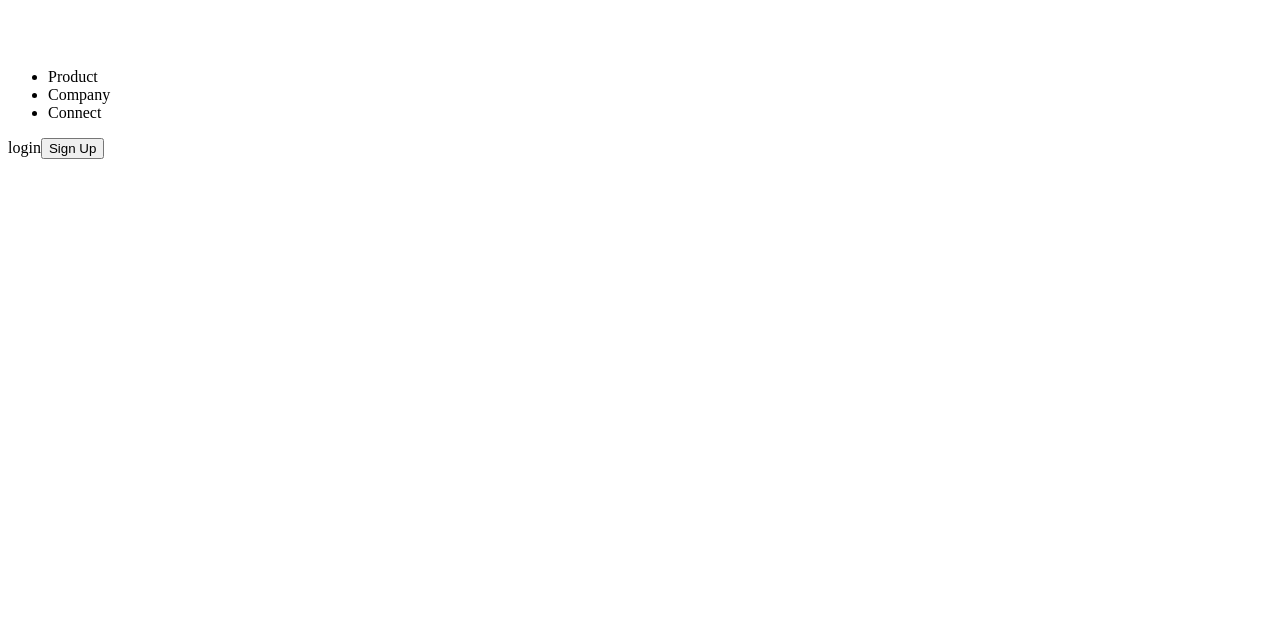
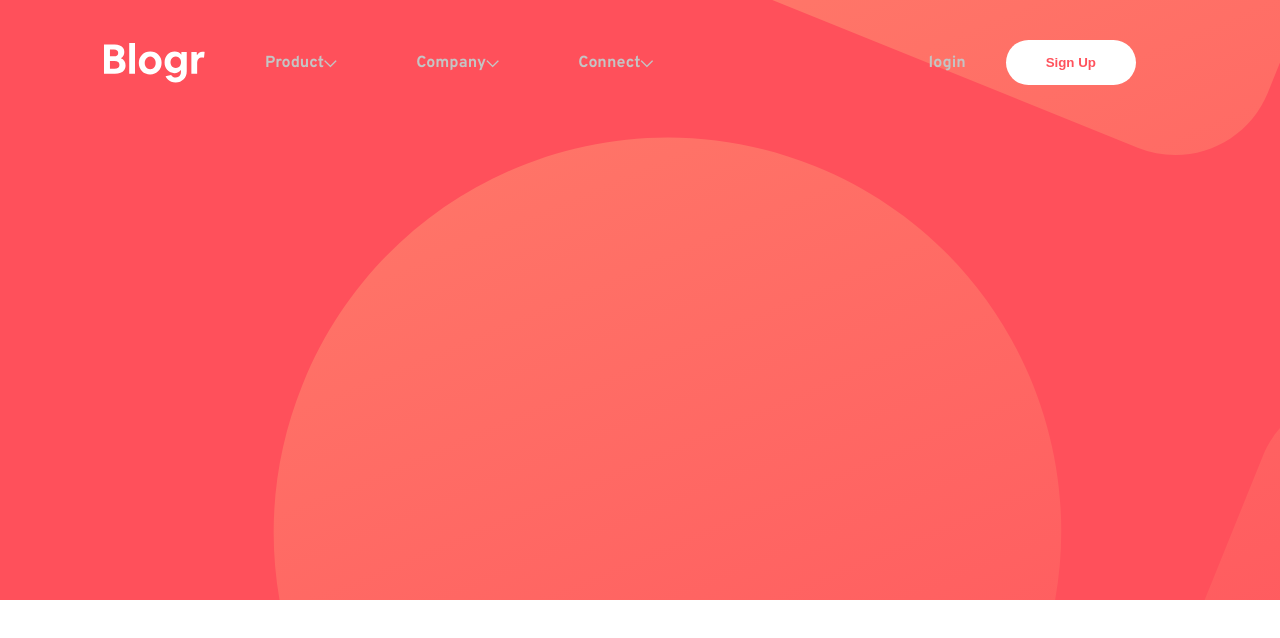
Before and after one commit to Tamburini-Christofer/Junior-Ex-Front-React-blogr-landing-page-main, a React (Vite) app: page / in a window 1280 px wide. Shown: the top 638 px of the page. Built offline with nearby package versions, Linux system fonts and the light colour scheme.

Commit message:
Creazione NavBar css

```diff
--- a/index.html
+++ b/index.html
@@ -4,6 +4,10 @@
     <meta charset="UTF-8" />
     <meta name="viewport" content="width=device-width, initial-scale=1.0" />
     <title>Blogr-landing-page-main</title>
+    <link rel="stylesheet" href="https://cdnjs.cloudflare.com/ajax/libs/font-awesome/7.0.1/css/all.min.css" integrity="sha512-2SwdPD6INVrV/lHTZbO2nodKhrnDdJK9/kg2XD1r9uGqPo1cUbujc+IYdlYdEErWNu69gVcYgdxlmVmzTWnetw==" crossorigin="anonymous" referrerpolicy="no-referrer" />
+    <link rel="preconnect" href="https://fonts.googleapis.com">
+<link rel="preconnect" href="https://fonts.gstatic.com" crossorigin>
+<link href="https://fonts.googleapis.com/css2?family=Overpass:ital,wght@0,100..900;1,100..900&family=Red+Hat+Text:ital,wght@0,300..700;1,300..700&display=swap" rel="stylesheet">
   </head>
 
   <body>
--- a/src/App.css
+++ b/src/App.css
@@ -0,0 +1,55 @@
+*{
+    margin: 0;
+    padding: 0;
+    box-sizing: border-box;
+}
+
+body{
+    font-family: "Overpass", Arial, Helvetica, sans-serif;
+}
+
+ul{
+    list-style-type: none;
+}
+
+.containerImg{
+    height: 600px;
+    background-color:#FF505B;
+    background-image: url("/public/img/bg-pattern-intro-desktop.svg");
+    background-position-y: 51%;
+    background-position-x: 17%;
+}
+
+.containerNav{
+    font-weight: 700;
+    color: hsl(0, 0%, 77%);
+    display: flex;
+    align-items: center;
+    justify-content: space-between;
+    padding: 40px;
+    width: 90%;
+    margin: 0 auto;
+}
+
+.containerNav img{
+    float: left;
+    margin-right: 20px;
+}
+
+.containerNav ul{
+    display: flex;
+}
+
+.containerNav li{
+    margin: 10px 40px;
+}
+
+.btnSign{
+    color: #FF525C;
+    font-weight: 600;
+    padding: 15px 40px;
+    background-color: white;
+    border: 0;
+    border-radius: 30px;
+    margin: 0 40px;
+}
--- a/src/App.jsx
+++ b/src/App.jsx
@@ -17,8 +17,9 @@ function app() {
     <>
       <body>
         <header>
-          <NavBar />
+          <div className="containerImg">      <NavBar />
           <Header />
+          </div>
         </header>
         <main>
           <ContentSez1 />
--- a/src/assets/components/header/Header.jsx
+++ b/src/assets/components/header/Header.jsx
@@ -1,6 +1,7 @@
 const Header = () => {
     return (
-        <></>
+        <>
+        </>
     )
 }
 
--- a/src/assets/components/header/NavBar.jsx
+++ b/src/assets/components/header/NavBar.jsx
@@ -9,15 +9,16 @@ const NavBar = () => {
         <img src={logo} alt="Il logo del sito" />
         <nav>
           <ul>
-            {navPrincipale.map((lista,index) => (
-                <li keys={index}>{lista}</li>
+            {navPrincipale.map((lista, index) => (
+              <li keys={index}>{lista + "⌵"} </li>
             ))}
-            </ul>
+          </ul>
         </nav>
       </div>
+
       <div>
         <span>login</span>
-        <button>Sign Up</button>
+        <button className="btnSign">Sign Up</button>
       </div>
     </div>
   );
```
